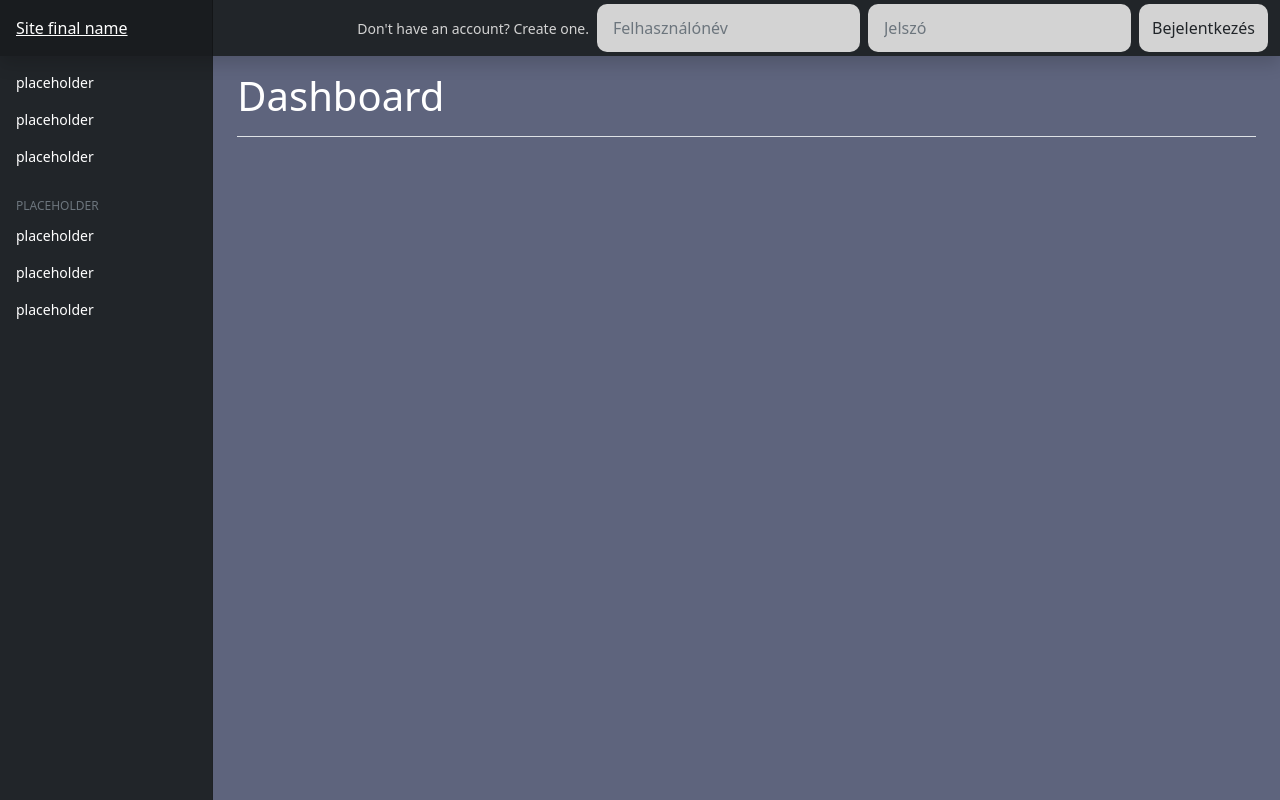
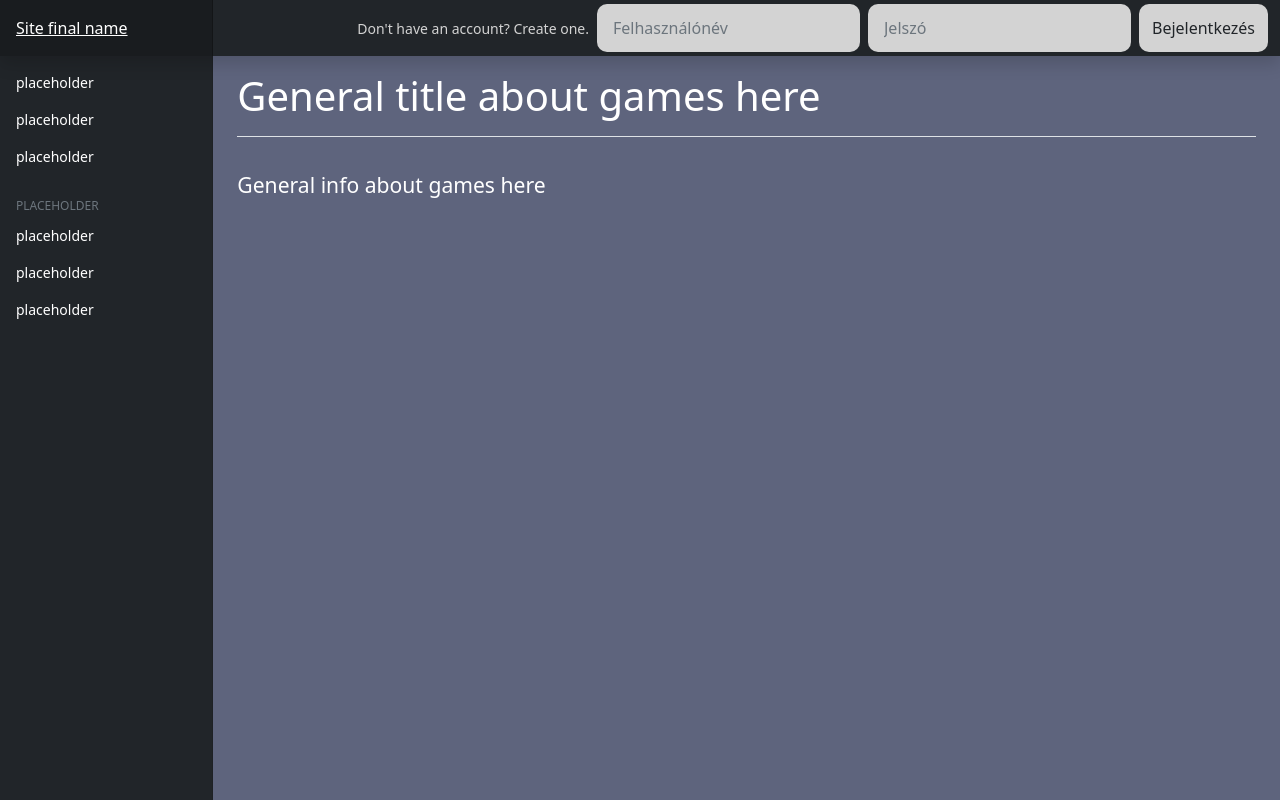
Before and after one commit to SzenasiLevente/ProjektOKJ, a PHP site: page / in a window 1280 px wide. Run offline with PHP 8.4, Linux system fonts and the light colour scheme.

Commit message:
Index testing

```diff
--- a/CSS/own.css
+++ b/CSS/own.css
@@ -12,3 +12,8 @@ a:link {
 a:hover {
     text-decoration: underline;
 }
+
+.dashText{
+    color: white;
+    font-size:1.65vw;
+}
--- a/index.php
+++ b/index.php
@@ -90,7 +90,10 @@
 
     <main class="col-md-9 ms-sm-auto col-lg-10 px-md-4">
       <div class="d-flex justify-content-between flex-wrap flex-md-nowrap align-items-center pt-3 pb-2 mb-3 border-bottom">
-        <h1 class="h1 text-white">Dashboard</h1>
+        <h1 class="h1 text-white">General title about games here</h1>
+      </div>
+      <div class="d-flex justify-content-between flex-wrap flex-md-nowrap align-items-center pt-3 pb-2 mb-3 dashText">
+        <p>General info about games here</p>
       </div>
     </main>
   </div>
```
